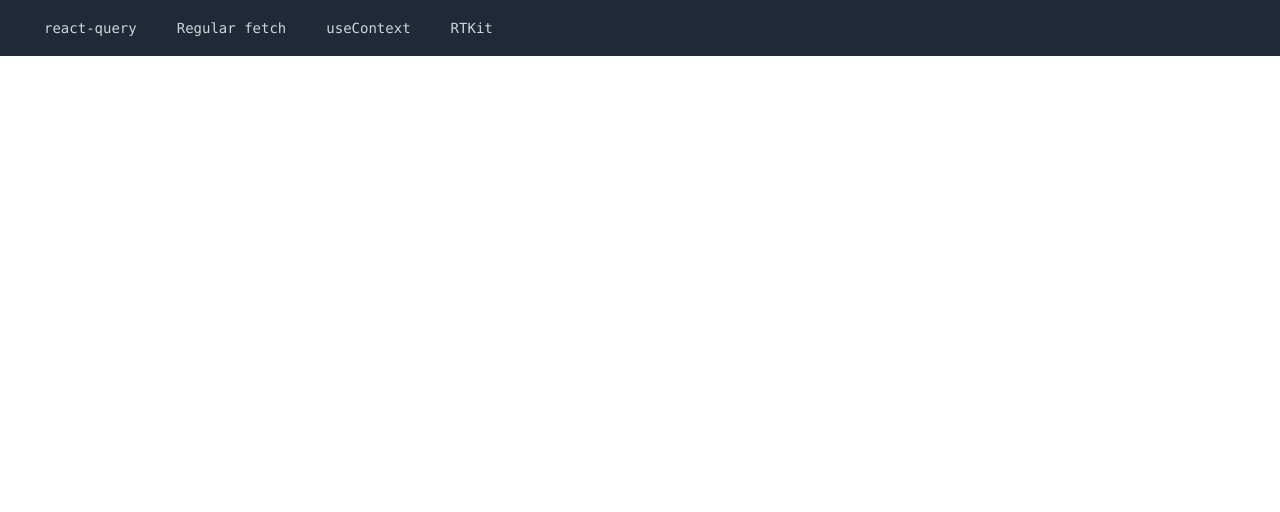
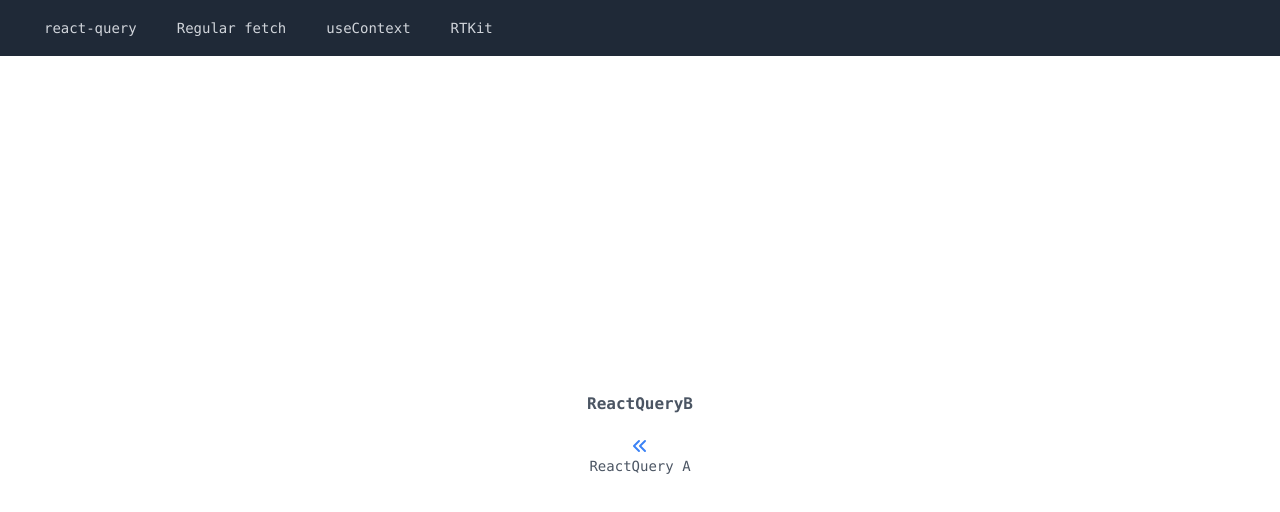
Before and after one commit to NaokiDohi/react-performance, a React (Create React App) app in the folder front/: page /query-b in a window 1280 px wide. Shown: the top 512 px of the page. Built offline with nearby package versions, Linux system fonts and the light colour scheme.

Commit message:
ReactQuery

```diff
--- a/front/src/App.tsx
+++ b/front/src/App.tsx
@@ -1,22 +1,46 @@
 import { VFC } from 'react';
 import { BrowserRouter, Routes, Route, } from 'react-router-dom';
+import { QueryClient, QueryClientProvider } from 'react-query'
+import { ReactQueryDevtools } from 'react-query/devtools'
 import { StateProvider } from './context/StateProvider';
 import { Layout } from './components/Layout';
+import { ReactQueryA } from './components/ReactQueryA';
+import { ReactQueryB } from './components/ReactQueryB';
 import { ClassicalFetchA } from './components/ClassicalFetchA';
 import { ClassicalFetchB } from './components/ClassicalFetchB';
 
+const queryClient = new QueryClient({
+    // useQueryにここで決めたデフォルトオプションが適用される
+    defaultOptions: {
+        queries: {
+            retry: false,
+            // fetch関数のリトライをしない
+            // デフォルトでは3回までリトライする
+            refetchOnWindowFocus: false,
+            // ブラウザがフォーカスされた時に再取得するかどうか
+            // 余計なフェッチをしないためにfalseに
+        },
+    },
+});
+
 const App: VFC = () => {
   return (
+    <QueryClientProvider client={queryClient}>
       <BrowserRouter>
         <StateProvider>
           <Layout>
             <Routes>
+              <Route path="/" element={<ReactQueryA/>} />
+              <Route path="/query-b" element={<ReactQueryB/>} />
               <Route path="/fetch-a" element={<ClassicalFetchA/>} />
               <Route path="/fetch-b" element={<ClassicalFetchB/>} />
             </Routes>
           </Layout>
         </StateProvider>
       </BrowserRouter>
+      <ReactQueryDevtools initialIsOpen={false}/>
+      {/* サーバー起動時に開発ツールを起動するかどうか */}
+    </QueryClientProvider>
   )
 }
 
--- /dev/null
+++ b/front/src/components/ReactQueryA.tsx
@@ -0,0 +1,24 @@
+import { VFC } from 'react';
+import { useNavigate } from 'react-router';
+import { useQueryTasks } from '../hooks/useQueryTasks';
+import { ChevronDoubleRightIcon } from '@heroicons/react/solid';
+
+export const ReactQueryA : VFC = () => {
+    const navigator = useNavigate();
+    const { status, data } = useQueryTasks();
+    console.log("rendered ReactQueryA");
+    if (status === 'loading') return <div>Loading...</div>
+    if (status === 'error') return <div>Error</div>
+    return (
+        <>
+            <p className="font-bold my-3">ReactQueryA</p>
+            {/* ここで2回目のレンダリングが走る */}
+            { data?.map((task) => <p key={task.id}>{task.title}</p>) }
+            <ChevronDoubleRightIcon
+                onClick={() => navigator('/query-b')}
+                className="h-5 w-5 mt-2 text-blue-500 cursor-pointer"
+            />
+            <p className="text-sm">ReactQuery B</p>
+        </>
+    )
+}
--- /dev/null
+++ b/front/src/components/ReactQueryB.tsx
@@ -0,0 +1,23 @@
+import { VFC } from 'react';
+import { useNavigate } from 'react-router';
+import { useQueryClient } from 'react-query';
+import { ChevronDoubleLeftIcon } from '@heroicons/react/solid';
+import { Task } from '../types/types';
+
+export const ReactQueryB : VFC = () => {
+    const navigator = useNavigate();
+    const queryClient = useQueryClient(); // キャッシュへアクセスするためのクライアント
+    const data = queryClient.getQueryData<Task[]>('tasks'); // キャッシュからデータを取得 引数はqueryKeyに設定したキー名
+    console.log("rendered ReactQueryB");
+    return (
+        <>
+            <p className="font-bold my-3">ReactQueryB</p>
+            { data?.map((task) => <p key={task.id}>{task.title}</p>) }
+            <ChevronDoubleLeftIcon
+                onClick={() => navigator('/')}
+                className="h-5 w-5 mt-2 text-blue-500 cursor-pointer"
+            />
+            <p className="text-sm">ReactQuery A</p>
+        </>
+    )
+}
--- /dev/null
+++ b/front/src/hooks/useQueryTasks.tsx
@@ -0,0 +1,19 @@
+import { useQuery } from "react-query";
+import axios from "axios";
+import { Task } from "../types/types";
+
+const getTasks = async () => {
+    const { data } = await axios.get<Task[]>('http://localhost:8000/api/tasks/')
+    return data
+}
+
+export const useQueryTasks = () => {
+    return useQuery<Task[], Error>({
+        queryKey: 'tasks',
+        queryFn: getTasks,
+        cacheTime: 10000,
+        //　useQueryを使用しているコンポーネント(今回ならReactQueryA)がアンマウントされてからキャッシュをクリアするまでの時間
+        staleTime: 10000,
+        // 古いのキャッシュとして扱うまでの時間
+    })
+}
```
Lines whose indentation alone changed are shown as unchanged.
